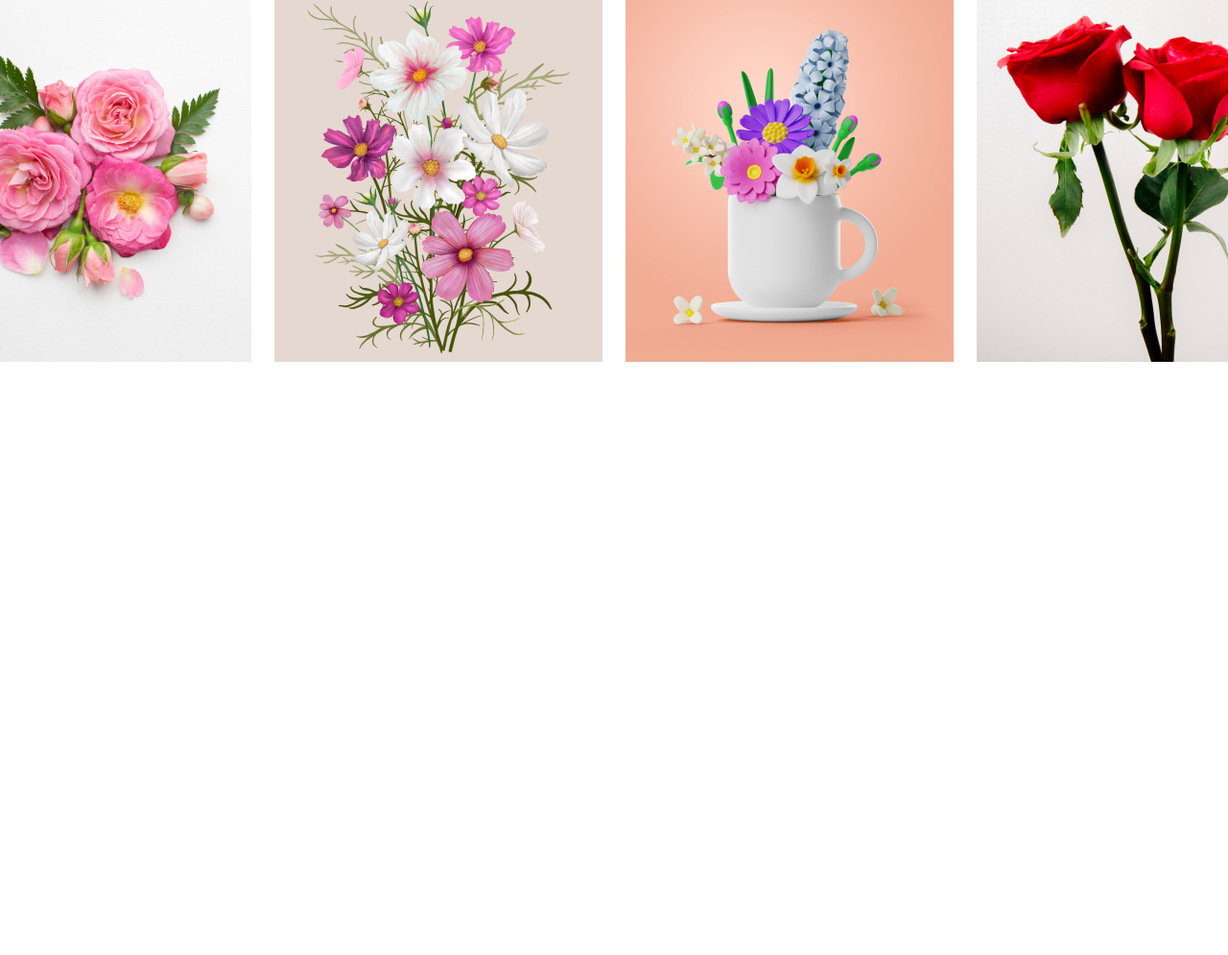
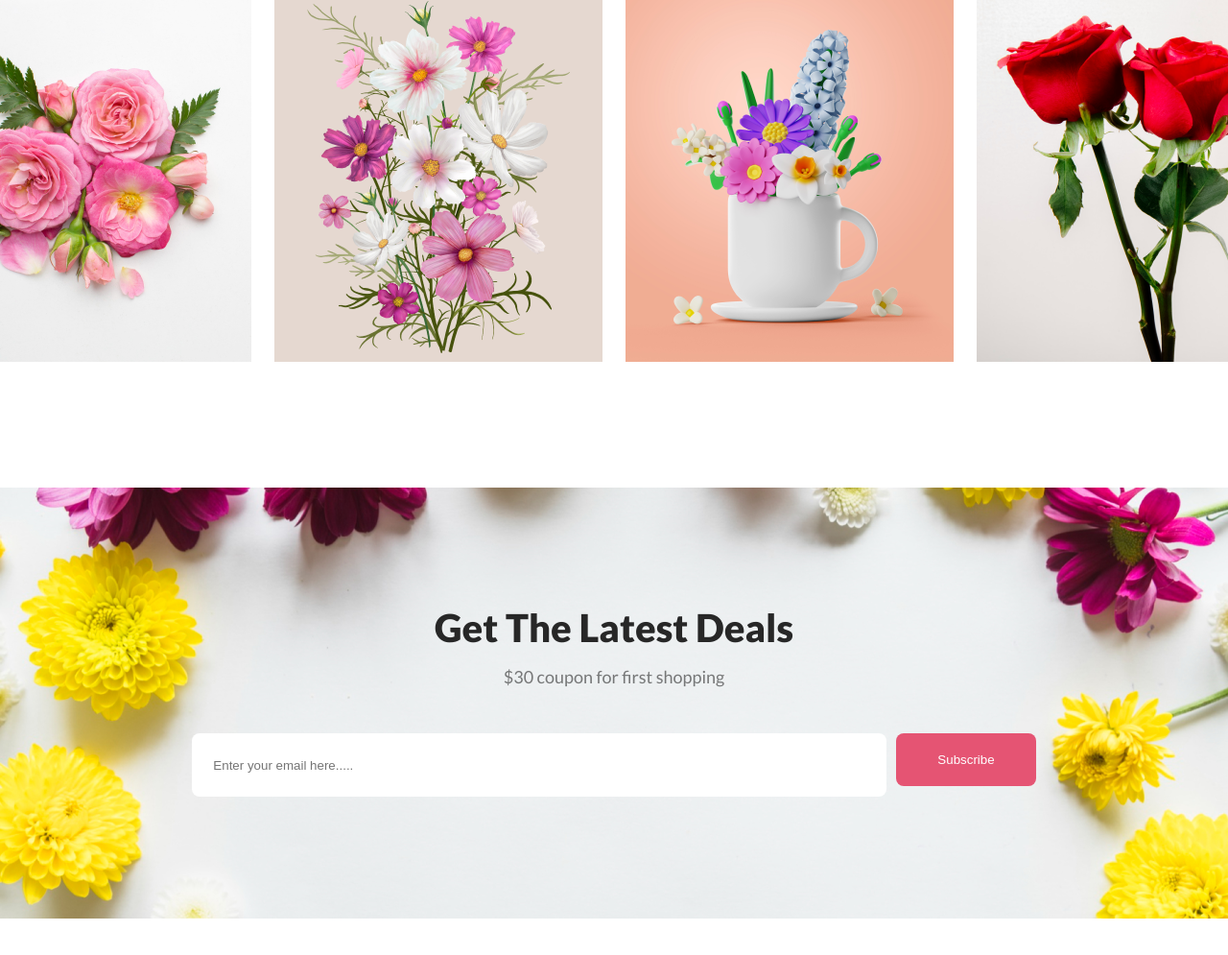
Before and after one commit to ananto55/Assignment-1-flower-shop-final, a plain HTML site: page index.html in a window 1280 px wide. Shown: the part 3620-4615 px from the top of the page at 96% size. Before the commit the page ends 4128 px from the top, so only its background shows below. Drawn offline with Linux system fonts and the light colour scheme.

Commit message:
subscribe section add

```diff
--- a/index.html
+++ b/index.html
@@ -119,6 +119,7 @@
 
 
         </div>
+        <!-- ---------Instagram container--------- -->
         <div class="Instagram-container">
             <h2 class="instagram-heading" >
                 Instagram
@@ -141,6 +142,28 @@
                 <img src="./Asset/Rectangle 6.png" alt="">
             </div>
         </div>
+        <!-- -----------subscribe bar ------------- -->
+        <div class="Subscribe-bar-container">
+
+        <div class="Subscribe-bar-text">
+            <h2 class="Subscribe-heading">Get The Latest Deals</h2>
+            <p class="Subscribe-paragraph">$30 coupon for first shopping</p>
+
+        </div>
+        <div class="form-subcribe">
+            <div class="fm">
+                <form action="">
+                    <input type="text" placeholder="Enter your email here.....">
+                </form>
+            </div>
+            <div class="subscribe-button">
+                <button class="subs-btn" >Subscribe</button>
+            </div>
+
+
+        </div>
+
+    </div>
     </main>
     <footer>
 
--- a/style/style.css
+++ b/style/style.css
@@ -297,7 +297,7 @@ font-style: normal;
 margin-bottom: 48px;
 
 }
-/* Instagram  picture slider */
+/* ----------Instagram  picture slider---------- */
 .Instagram-picture-container{
     display: flex;
     justify-content: center;
@@ -309,4 +309,50 @@ margin-bottom: 48px;
 
     height:396px ;
     width: 342px;
+
 }
+/* -----------Subscribe bar-----------------  */
+.Subscribe-bar-container{
+    background-image: url('../Asset/Rectangle\ 9.png');
+    height: 449px;
+    width: 100%;
+    background-position: center;
+    background-repeat: no-repeat;
+    margin-bottom: 128px;
+
+
+}
+.Subscribe-heading{
+    color: #272727;
+
+font-size: 40px;
+font-weight: 800;
+text-align: center;
+padding-top: 122px;
+
+
+}
+.Subscribe-paragraph{
+    color: rgba(39, 39, 39, 0.60);
+text-align: center;
+font-size: 18px;
+font-style: normal;
+font-weight: 400;
+padding-top: 16px;
+
+
+}
+form input{
+    width: 700px;
+height: 64px;
+flex-shrink: 0;
+border-radius: 8px;
+border: none;
+padding-left: 22px ;
+}
+.form-subcribe{
+    display: flex;
+    justify-content:center;
+    gap: 10px;
+    margin-top: 48px;
+}
```
